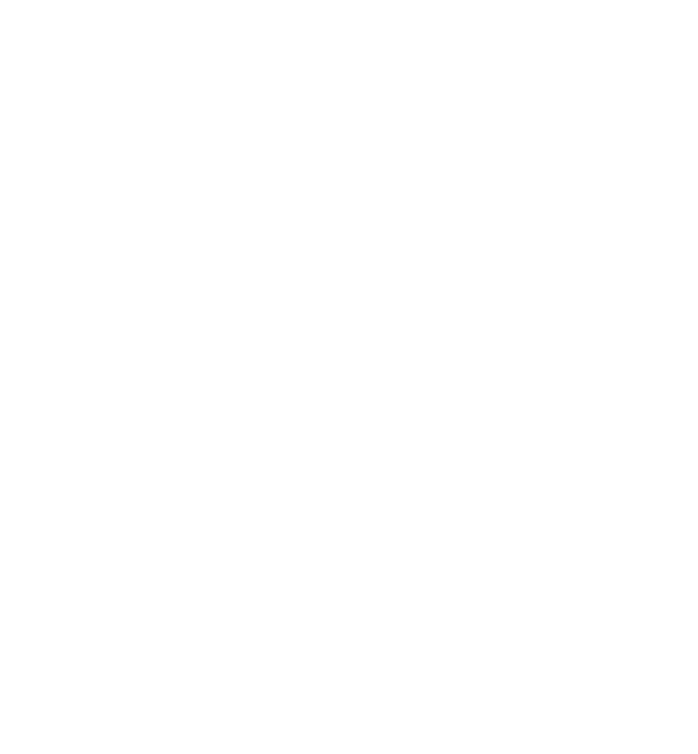
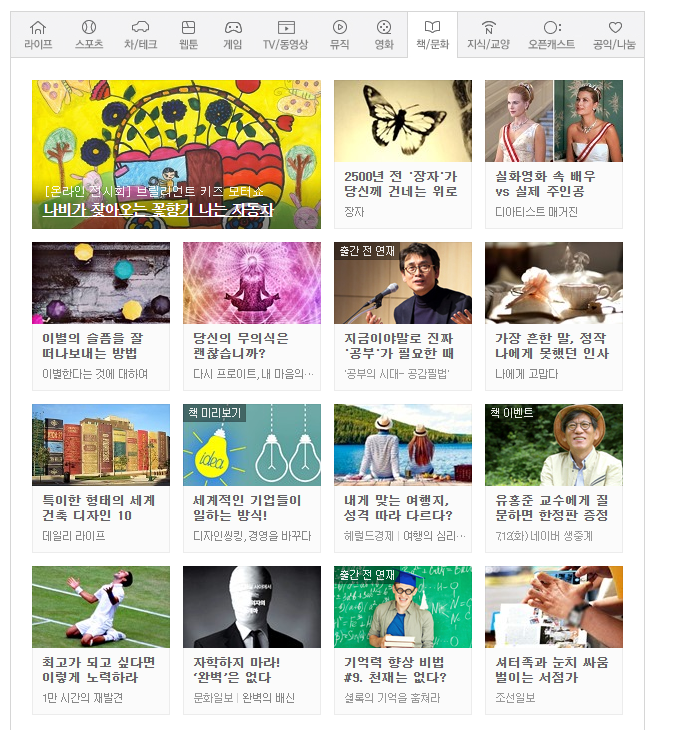
Before and after one commit to wpub/wpub.github.io, a plain HTML site: page naver_1/index.html in a window 1280 px wide. Shown: the whole page, without its empty margins (0-698 px from the left). Drawn offline with Linux system fonts and the light colour scheme.

Commit message:
수업자료

```diff
--- a/naver_1/index.html
+++ b/naver_1/index.html
@@ -5,6 +5,6 @@
 	<title></title>
 </head>
 <body>
-
+	<img src="images/20160706_naver.png" alt="" />
 </body>
 </html>
```
